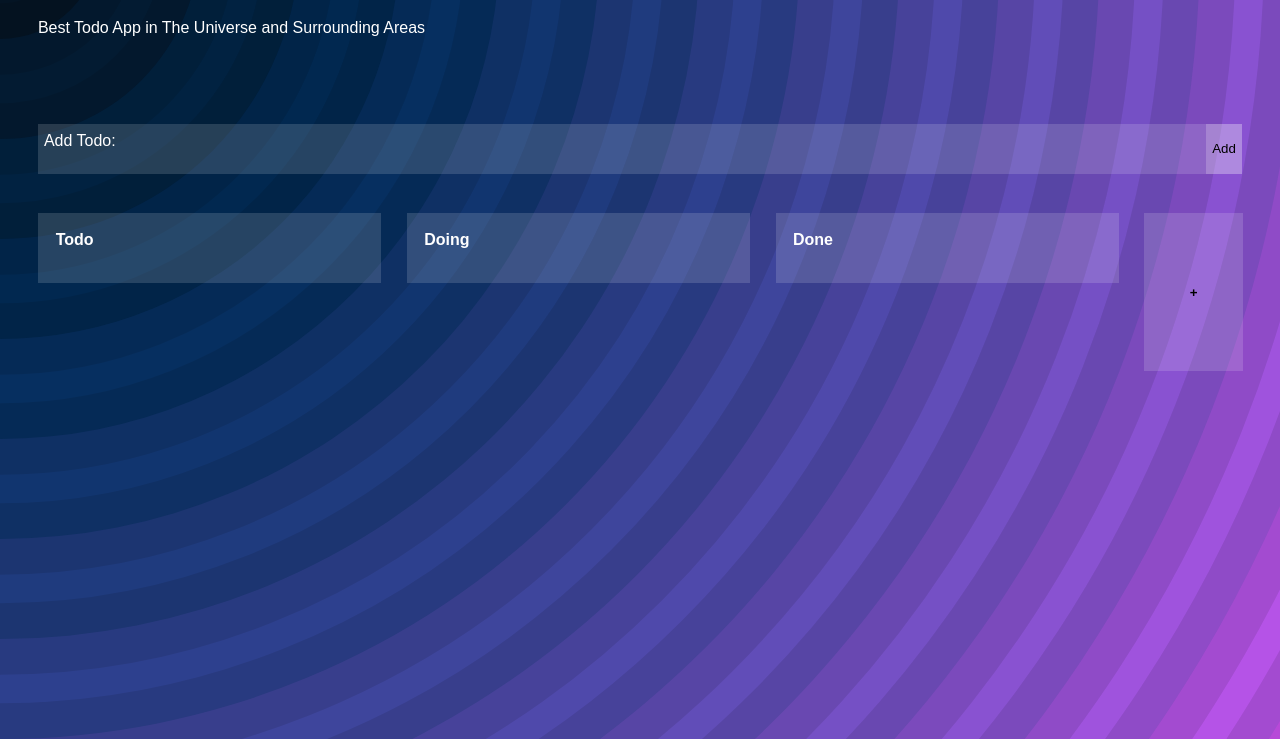
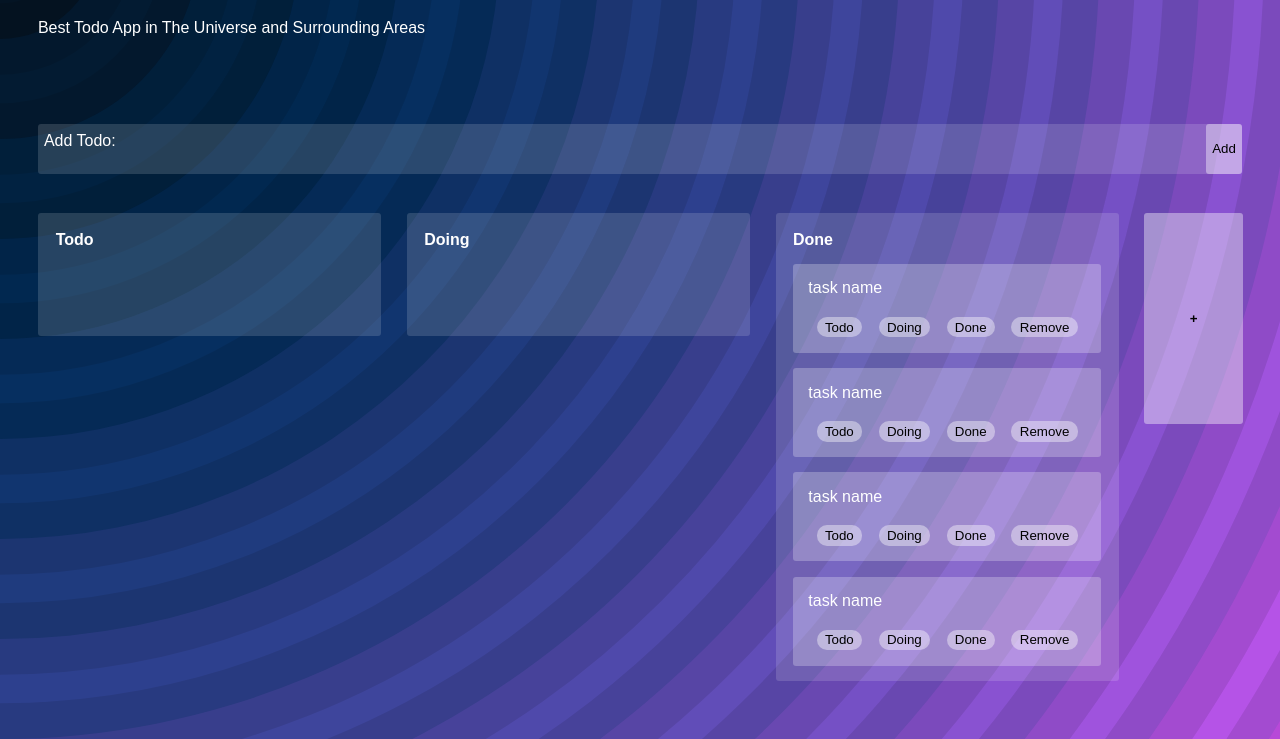
Before and after one commit to sssanikhani/TodoProject, a plain HTML site: page index.html in a window 1280 px wide. Shown: the part 61-800 px from the top of the page. Drawn offline with Linux system fonts and the light colour scheme.

Commit message:
styling completed

```diff
--- /dev/null
+++ b/columns.css
@@ -0,0 +1,29 @@
+.column > label {
+    margin-bottom: 5%;
+}
+.external-column {
+    padding-left: 3.5%;
+    padding-right: 3.5%;
+    padding-top: 5%;
+}
+
+.column {
+    display: flex;
+    flex-direction: column;
+    min-height: 20%;
+    margin-bottom: 10%;
+    padding-left: 5%;
+    padding-right: 5%;
+    padding-top: 5%;
+}
+
+#add-column-c {
+    padding-top: 15%;
+    padding-right: 0;
+    padding-left: 10%;
+}
+
+#add-column-button {
+    width: 90%;
+    height: 40%;
+}
--- a/index.html
+++ b/index.html
@@ -8,7 +8,9 @@
 
         <title>Sajjad Todo</title>
 
-        <link rel="stylesheet" type="text/css" href="style.css">
+        <link rel="stylesheet" type="text/css" href="overall.css">
+        <link rel="stylesheet" type="text/css" href="columns.css">
+        <link rel="stylesheet" type="text/css" href="tasks.css">
 
     </head>
 
@@ -24,55 +26,116 @@
 
             </header>
 
+
             <main id="main-container">
 
                 <section id="inp-sec">
 
-                    <div id="inp">
+                    <div class="vlow-opaque-container low-border-radius" id="inp">
 
                         <label id="inp-lab">Add Todo:</label>
 
                         <input id="task-inp" type="text">
 
-                        <button id="add-button">Add</button>
+                        <button class="button medium-opaque-container low-border-radius" id="add-button">
+                            Add
+                        </button>
 
                     </div>
 
                 </section>
 
-                <div class="external-column" id="todo">
 
-                    <div class="column">
+                <section class="external-column" id="todo">
+
+                    <div class="column vlow-opaque-container low-border-radius">
 
                         <label><b>Todo</b></label>
 
                     </div>
 
-                </div>
+                </section>
 
-                <div class="external-column" id="doing">
 
-                    <div class="column">
+                <section class="external-column" id="doing">
+
+                    <div class="column vlow-opaque-container low-border-radius">
 
                         <label><b>Doing</b></label>
 
                     </div>
 
-                </div>
+                </section>
 
-                <div class="external-column" id="done">
 
-                    <div class="column">
+                <section class="external-column" id="done">
+
+                    <div class="column vlow-opaque-container low-border-radius">
 
                         <label><b>Done</b></label>
 
+                        <div class="task low-opaque-container low-border-radius">
+
+                            <label>task name</label>
+
+                            <div class="operation-buttons">
+                                <button class="button medium-opaque-container high-border-radius">Todo</button>
+                                <button class="button medium-opaque-container high-border-radius">Doing</button>
+                                <button class="button medium-opaque-container high-border-radius">Done</button>
+                                <button class="button medium-opaque-container high-border-radius">Remove</button>
+                            </div>
+
+                        </div>
+
+                        <div class="task low-opaque-container low-border-radius">
+
+                            <label>task name</label>
+
+                            <div class="operation-buttons">
+                                <button class="button medium-opaque-container high-border-radius">Todo</button>
+                                <button class="button medium-opaque-container high-border-radius">Doing</button>
+                                <button class="button medium-opaque-container high-border-radius">Done</button>
+                                <button class="button medium-opaque-container high-border-radius">Remove</button>
+                            </div>
+
+                        </div>
+
+                        <div class="task low-opaque-container low-border-radius">
+
+                            <label>task name</label>
+
+                            <div class="operation-buttons">
+                                <button class="button medium-opaque-container high-border-radius">Todo</button>
+                                <button class="button medium-opaque-container high-border-radius">Doing</button>
+                                <button class="button medium-opaque-container high-border-radius">Done</button>
+                                <button class="button medium-opaque-container high-border-radius">Remove</button>
+                            </div>
+
+                        </div>
+
+                        <div class="task low-opaque-container low-border-radius">
+
+                            <label>task name</label>
+
+                            <div class="operation-buttons">
+                                <button class="button medium-opaque-container high-border-radius">Todo</button>
+                                <button class="button medium-opaque-container high-border-radius">Doing</button>
+                                <button class="button medium-opaque-container high-border-radius">Done</button>
+                                <button class="button medium-opaque-container high-border-radius">Remove</button>
+                            </div>
+
+                        </div>
+
                     </div>
 
-                </div>
+                </section>
 
-                <div class="external-column" id="add-column-c">
-                    <button id="add-column-button"><b>+</b></button>
-                </div>
+
+                <section class="external-column" id="add-column-c">
+
+                    <button class="button medium-opaque-container low-border-radius" id="add-column-button"><b>+</b></button>
+
+                </section>
 
             </main>
 
--- a/style.css
+++ b/overall.css
@@ -12,20 +12,23 @@ body {
     background-attachment: fixed;
 }
 
-button {
+.button {
     margin: 0;
     padding: 0;
     border-width: 0;
     border: none;
     outline: none;
+    transition-duration: 0.4s;
+    cursor: pointer;
 }
 
-button:hover {
-    background-color: rgba(255, 255, 255, 0.4);
+.button:hover {
+    background-color: rgba(255, 255, 255, 0.6);
 }
 
-button:active {
-    box-shadow: inset 0 0 10px rgba(255, 255, 255, 0.6);
+.button:active {
+    transition-duration: 0.05s;
+    box-shadow: inset 0 0 10px rgba(255, 255, 255, 0.9);
 }
 
 #page-container {
@@ -44,6 +47,26 @@ button:active {
     grid-template-rows: 15% 85%;
 }
 
+.low-border-radius {
+    border-radius: 3px;
+}
+
+.high-border-radius {
+    border-radius: 10px;
+}
+
+.vlow-opaque-container {
+    background-color: rgba(255, 255, 255, 0.15);
+}
+
+.low-opaque-container {
+    background-color: rgba(255, 255, 255, 0.25);
+}
+
+.medium-opaque-container {
+    background-color: rgba(255, 255, 255, 0.4);
+}
+
 #inp-sec {
     grid-column: 1 / span 4;
     height: auto;
@@ -56,13 +79,12 @@ button:active {
 #inp {
     display: flex;
     justify-content: space-between;
-    background-color: rgba(255, 255, 255, 0.15);
     height: 70%;
 }
 
 #inp-lab {
     padding-top: 0.7%;
-    width: 7%;
+    width: auto;
     padding-left: 0.5%;
 }
 
@@ -83,47 +105,8 @@ button:active {
 #add-button {
     width: 3%;
     height: 100%;
-    border-radius: 0;
-    background-color: rgba(255, 255, 255, 0.2);
 }
-
-#add-button:hover {
-    background-color: rgba(255, 255, 255, 0.4);
-}
-
-/* #add-button:active {
-    box-shadow: inset 0px 0px 5px rgba(255, 255, 255, 0.5);
-} */
 
 header#main-header {
     padding-left: 1%;
 }
-
-.external-column {
-    padding-left: 3.5%;
-    padding-right: 3.5%;
-    padding-top: 5%;
-}
-
-.external-column > * {
-    background-color: rgba(255, 255, 255, 0.15);
-}
-
-.column {
-    display: flex;
-    flex-direction: column;
-    min-height: 10%;
-    padding-left: 5%;
-    padding-top: 5%;
-}
-
-#add-column-c {
-    padding-top: 15%;
-    padding-right: 0;
-    padding-left: 10%;
-}
-
-#add-column-button {
-    width: 90%;
-    height: 30%;
-}
--- /dev/null
+++ b/tasks.css
@@ -0,0 +1,17 @@
+.operation-buttons {
+    margin-top: 7%;
+    display: flex;
+    flex-direction: row;
+    justify-content: space-around;
+}
+
+.task {
+    margin-bottom: 5%;
+    padding: 5%;
+}
+
+.operation-buttons > button {
+    padding: 1%;
+    padding-right: 3%;
+    padding-left: 3%;
+}
```
